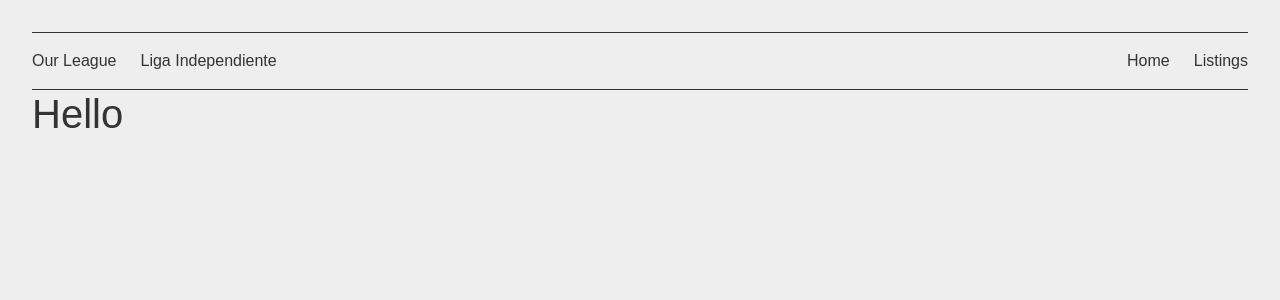
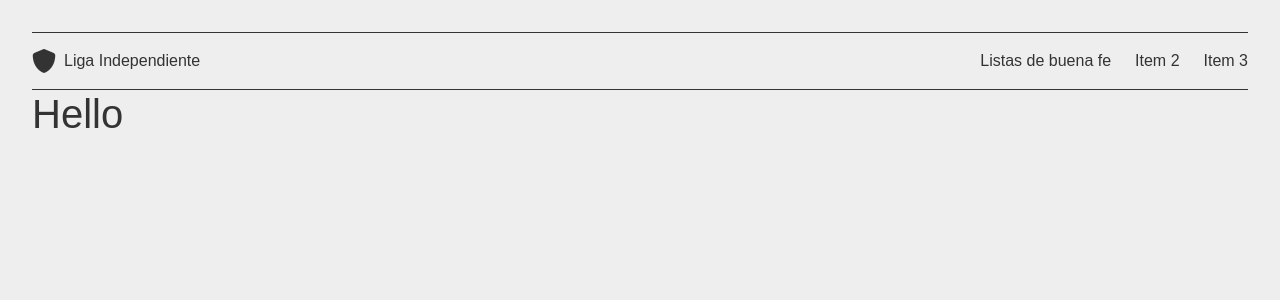
Before and after one commit to axelbriandip/our-league-front, a React (Vite) app: page /#/ in a window 1280 px wide. Shown: the top 300 px of the page. Built offline with nearby package versions, Linux system fonts and the light colour scheme.

Commit message:
add small details

```diff
--- a/src/components/Listings.jsx
+++ b/src/components/Listings.jsx
@@ -19,12 +19,15 @@ const Listings = () => {
         <div className="container-listings">
             <div className="header-listings">
                 <div className="title">
-                    <h2>Listings</h2>
+                    <h2><strong>Listas de buena fe</strong></h2>
                 </div>
                 <div className="search">
                     <div className="search-team">
-                        <div className="shield">Sh</div>
-                        <select name="">
+                        <div className="shield">
+                            <i className="fas fa-shield"></i>
+                        </div>
+                        <select className="form-select" style={{ width: '16rem' }} aria-label="Default select example">
+                            <option selected>Todos los clubes</option>
                             {
                                 teams.map(item => (
                                     <option value={`${item.id}`} key={item.id}>
@@ -35,8 +38,10 @@ const Listings = () => {
                         </select>
                     </div>
                     <div className="search-player">
-                        <i class='fas fa-search'></i>
-                        <input type="text" placeholder="Type a name"/>
+                        <div className="input-group flex-nowrap">
+                            <span className="input-group-text" id="addon-wrapping">🔎</span>
+                            <input type="text" className="form-control" placeholder="Ingresar DNI.." aria-label="Username" aria-describedby="addon-wrapping" style={{width: '8rem'}}/>
+                        </div>
                     </div>
                 </div>
             </div>
--- a/src/components/Nav.jsx
+++ b/src/components/Nav.jsx
@@ -5,12 +5,13 @@ const Nav = () => {
     return (
         <div className="nav">
             <div className="logos">
-                <div className="logo-ol">Our League</div>
+                <i className="fas fa-shield"></i>
                 <div className="logo-cli">Liga Independiente</div>
             </div>
             <ul>
-                <li><Link to={'/'}>Home</Link></li>
-                <li><Link to={'/listings'}>Listings</Link></li>
+                <li><Link to={'/listings'}>Listas de buena fe</Link></li>
+                <li><Link to={'#'}>Item 2</Link></li>
+                <li><Link to={'#'}>Item 3</Link></li>
             </ul>
         </div>
     );
--- a/src/css/listings.css
+++ b/src/css/listings.css
@@ -16,7 +16,7 @@
 /* search team */
 .header-listings .search .search-team {
     display: flex;
-    gap: 1rem;
+    gap: .5rem;
     align-items: center;
 }
 .header-listings .search .search-team select {
@@ -25,13 +25,16 @@
     padding: 0.3rem;
 }
 .header-listings .search .search-team .shield {
-    background-color: thistle;
+    background-color: #fff;
     width: 3rem;
     height: 3rem;
 
     display: flex;
     justify-content: center;
     align-items: center;
+}
+.header-listings .search .search-team .shield i {
+    font-size: 1.5rem;
 }
 
 /* search player */
--- a/src/css/nav.css
+++ b/src/css/nav.css
@@ -20,5 +20,9 @@
 }
 .nav .logos {
     display: flex;
-    gap: 1.5rem;
+    align-items: center;
+    gap: .5rem;
 }
+.nav .logos i {
+    font-size: 1.5rem;
+}
```
